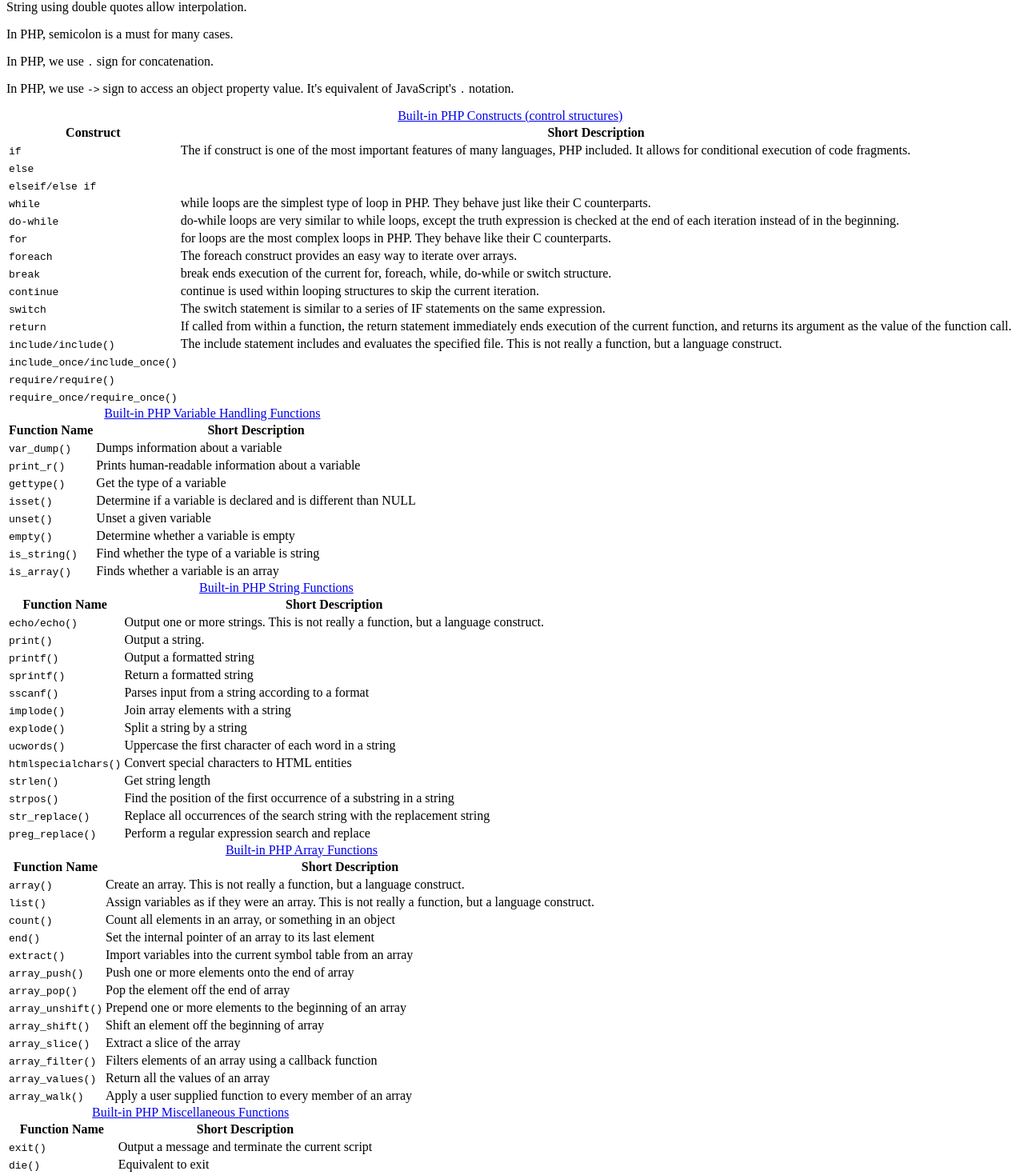
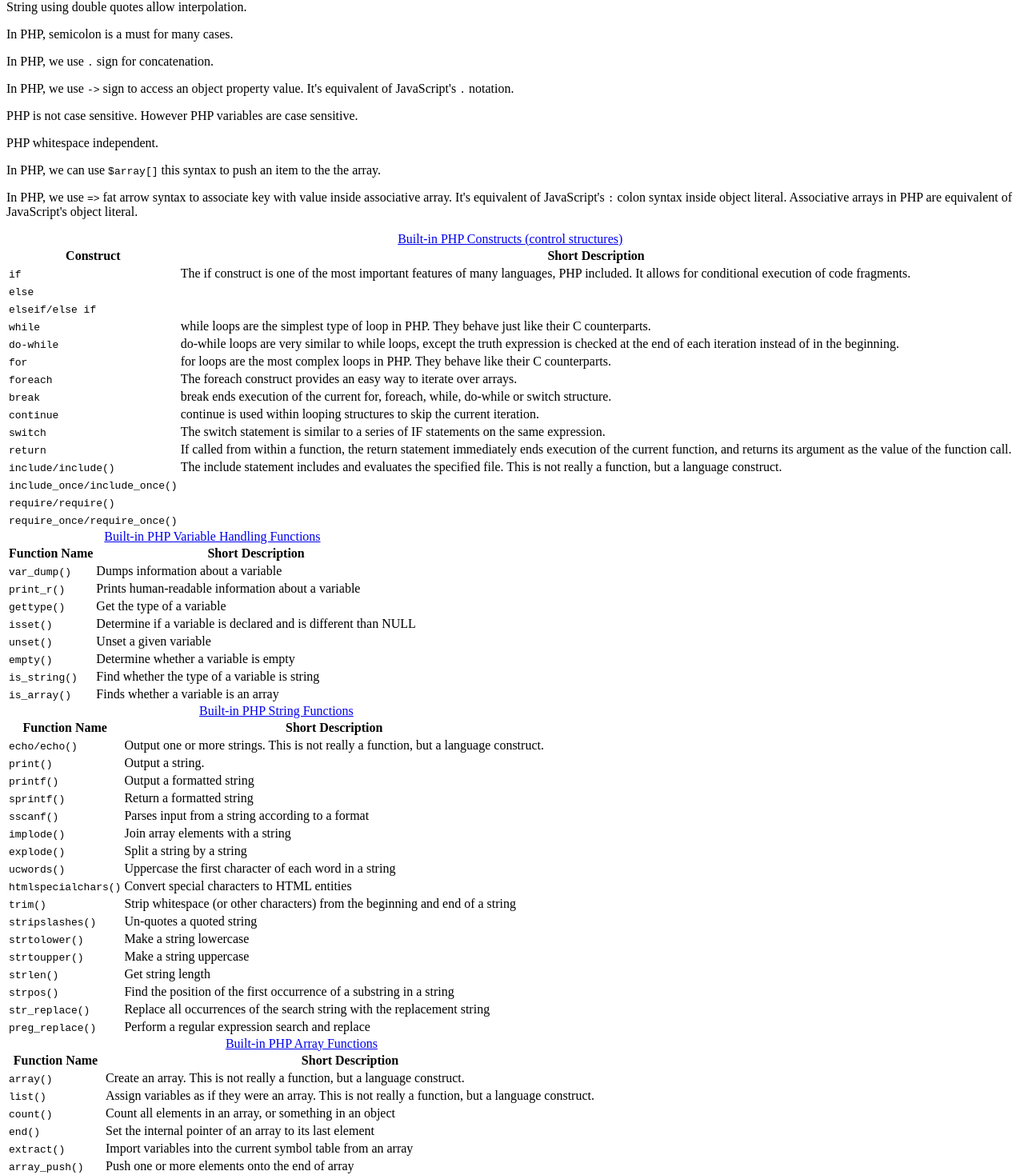
Before and after one commit to richtech9/learn-rich, a Vue app: page /php in a window 1280 px wide. Shown: the part 653-2122 px from the top of the page at 80% size. Built offline with nearby package versions, Linux system fonts and the light colour scheme; a small style sheet from the web is missing.

Commit message:
Add back top top feature

```diff
--- a/src/App.vue
+++ b/src/App.vue
@@ -2,6 +2,8 @@
   <div id="app">
     <app-header></app-header>
     <router-view/>
+
+    <button id="back-to-top">↑</button>
   </div>
 </template>
 
@@ -12,7 +14,25 @@ import Header from '@/components/Header.vue'
 export default {
   components: {
     'app-header': Header,
-  }
+  },
+  mounted() {
+    !function () {
+      const viewportHeight = window.innerHeight
+      const backToTopEl    = document.querySelector('#back-to-top')
+
+      window.addEventListener('scroll', () => {
+        if (document.documentElement.scrollTop > (viewportHeight / 2)) {
+          backToTopEl.classList.add('is-visible')
+        } else {
+          backToTopEl.classList.remove('is-visible')
+        }
+      })
+
+      backToTopEl.addEventListener('click', () => {
+        document.documentElement.scrollTop = 0
+      })
+    }()
+  },
 }
 </script>
 
--- a/src/scss/base/_reset.scss
+++ b/src/scss/base/_reset.scss
@@ -1,5 +1,9 @@
 * {
   box-sizing: border-box;
+}
+
+html {
+  scroll-behavior: smooth;
 }
 
 body {
--- a/src/views/php/Php.vue
+++ b/src/views/php/Php.vue
@@ -58,6 +58,20 @@
 
               <p>
                 In PHP, we use <code class="inline">-></code> sign to access an object property value. It's equivalent of JavaScript's <code class="inline">.</code> notation.
+              </p>
+
+              <p>
+                PHP is not case sensitive. However PHP variables are case sensitive.
+              </p>
+
+              <p>PHP whitespace independent.</p>
+
+              <p>
+                In PHP, we can use <code class="inline">$array[]</code> this syntax to push an item to the the array.
+              </p>
+
+              <p>
+                In PHP, we use <code class="inline">=></code> fat arrow syntax to associate key with value inside associative array. It's equivalent of JavaScript's <code class="inline">:</code> colon syntax inside object literal. Associative arrays in PHP are equivalent of JavaScript's object literal.
               </p>
 
             </section>
--- a/src/views/php/data.js
+++ b/src/views/php/data.js
@@ -133,6 +133,22 @@ const data = {
       description: 'Convert special characters to HTML entities'
     },
     {
+      name: 'trim()',
+      description: 'Strip whitespace (or other characters) from the beginning and end of a string'
+    },
+    {
+      name: 'stripslashes()',
+      description: 'Un-quotes a quoted string'
+    },
+    {
+      name: 'strtolower()',
+      description: 'Make a string lowercase'
+    },
+    {
+      name: 'strtoupper()',
+      description: 'Make a string uppercase'
+    },
+    {
       name: 'strlen()',
       description: "Get string length"
     },
```
